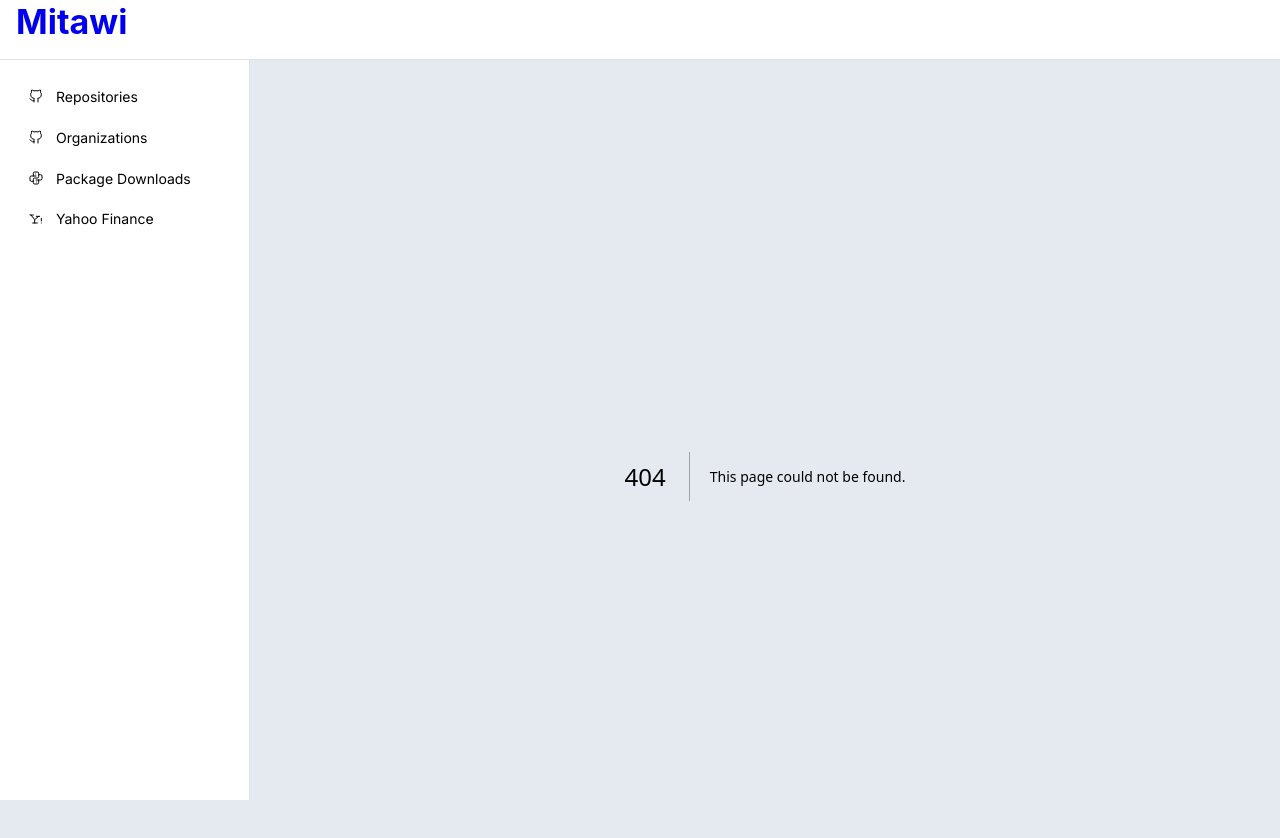
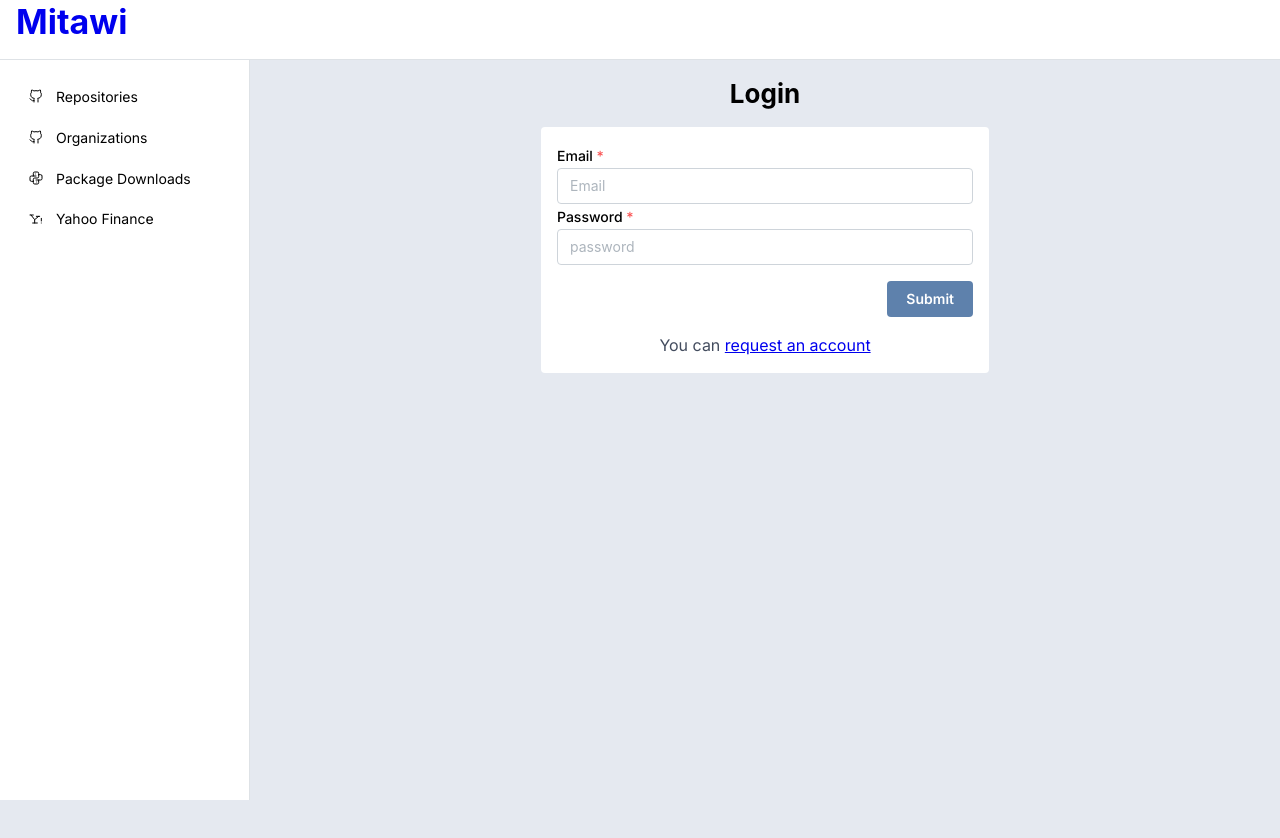
Before and after one commit to diegozambrana/mitawi, a Next.js app: page /auth/login in a window 1280 px wide. Before the commit this address had no page. Shown: the top 838 px of the page. After the commit the page ends 800 px from the top, so only its background shows below. Built offline with nearby package versions, Linux system fonts and the light colour scheme.

Commit message:
created auth components

```diff
--- /dev/null
+++ b/app/auth/login/page.tsx
@@ -0,0 +1,15 @@
+import { LoginForm } from "@/components/auth/LoginForm";
+import { Title } from "@mantine/core";
+
+const LoginPage = () => {
+  return (
+    <div>
+      <Title style={{ textAlign: "center" }} order={2}>
+        Login
+      </Title>
+      <LoginForm />
+    </div>
+  );
+};
+
+export default LoginPage;
--- /dev/null
+++ b/components/auth/LoginForm.tsx
@@ -0,0 +1,60 @@
+"use client";
+import {
+  Button,
+  Card,
+  Group,
+  TextInput,
+  Container,
+  Box,
+  Text,
+} from "@mantine/core";
+import { useForm } from "@mantine/form";
+import Link from "next/link";
+
+export const LoginForm = () => {
+  const form = useForm({
+    mode: "uncontrolled",
+    initialValues: {
+      email: "",
+      password: "",
+    },
+
+    validate: {
+      email: (value) => (/^\S+@\S+$/.test(value) ? null : "Invalid email"),
+      password: (value) => (value.length >= 6 ? null : "Password is too short"),
+    },
+  });
+
+  return (
+    <Container size="30rem" mt="md">
+      <Card>
+        <form onSubmit={form.onSubmit((values) => console.log(values))}>
+          <TextInput
+            withAsterisk
+            label="Email"
+            placeholder="Email"
+            key={form.key("email")}
+            {...form.getInputProps("email")}
+          />
+          <TextInput
+            withAsterisk
+            label="Password"
+            type="password"
+            placeholder="password"
+            key={form.key("password")}
+            {...form.getInputProps("password")}
+          />
+
+          <Group justify="flex-end" mt="md">
+            <Button type="submit">Submit</Button>
+          </Group>
+        </form>
+        <Box mt="md" style={{ textAlign: "center" }}>
+          <Text>
+            You can <Link href="/auth/request">request an account</Link>
+          </Text>
+        </Box>
+      </Card>
+    </Container>
+  );
+};
```
Also changed, not shown: app/auth/request/page.tsx (added, +15 -0 lines), app/auth/setPassword/[registrationToken]/page.tsx (added, +20 -0 lines), components/auth/RequestForm.tsx (added, +36 -0 lines), components/auth/SetPasswordForm.tsx (added, +48 -0 lines).
